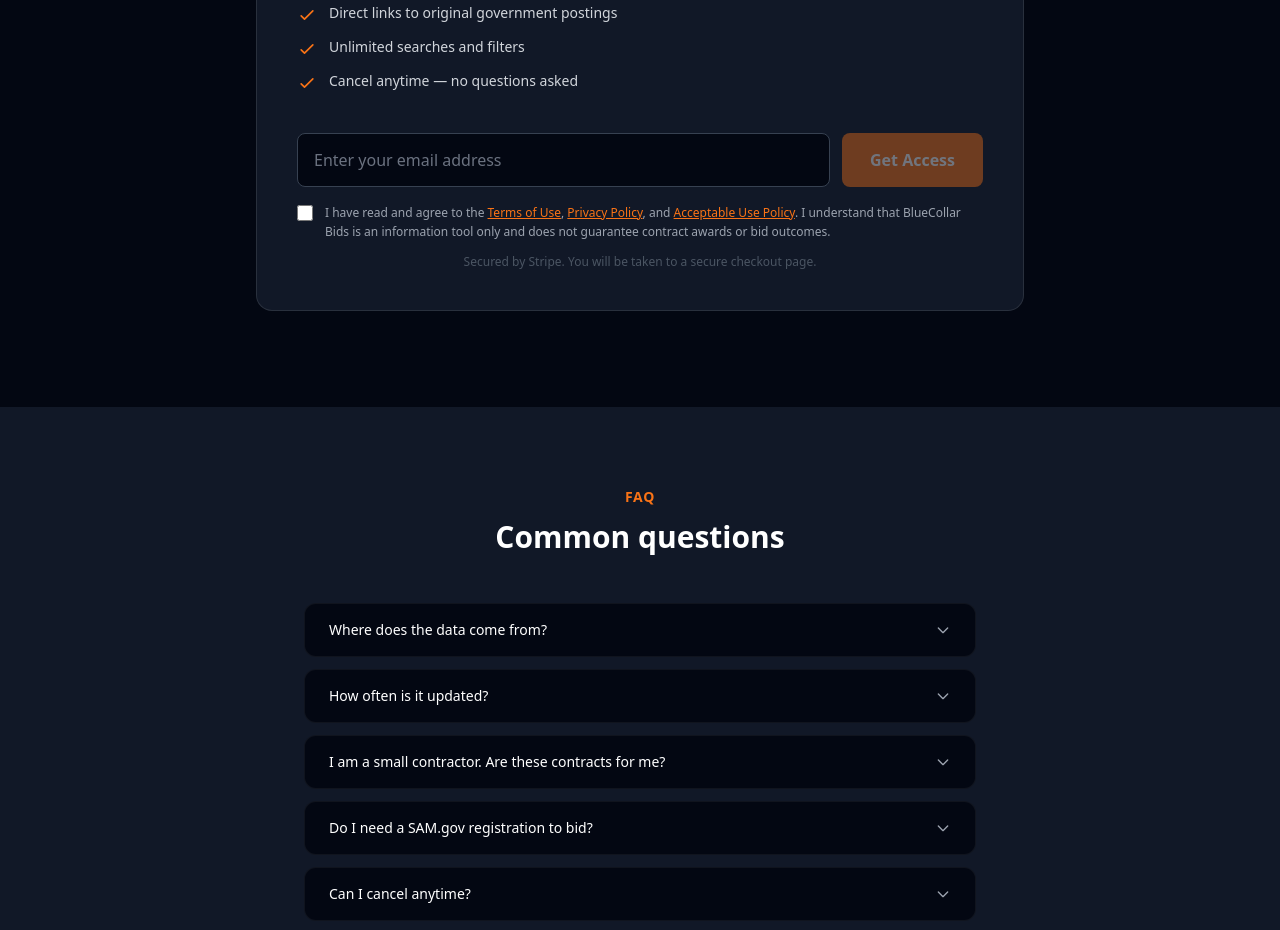
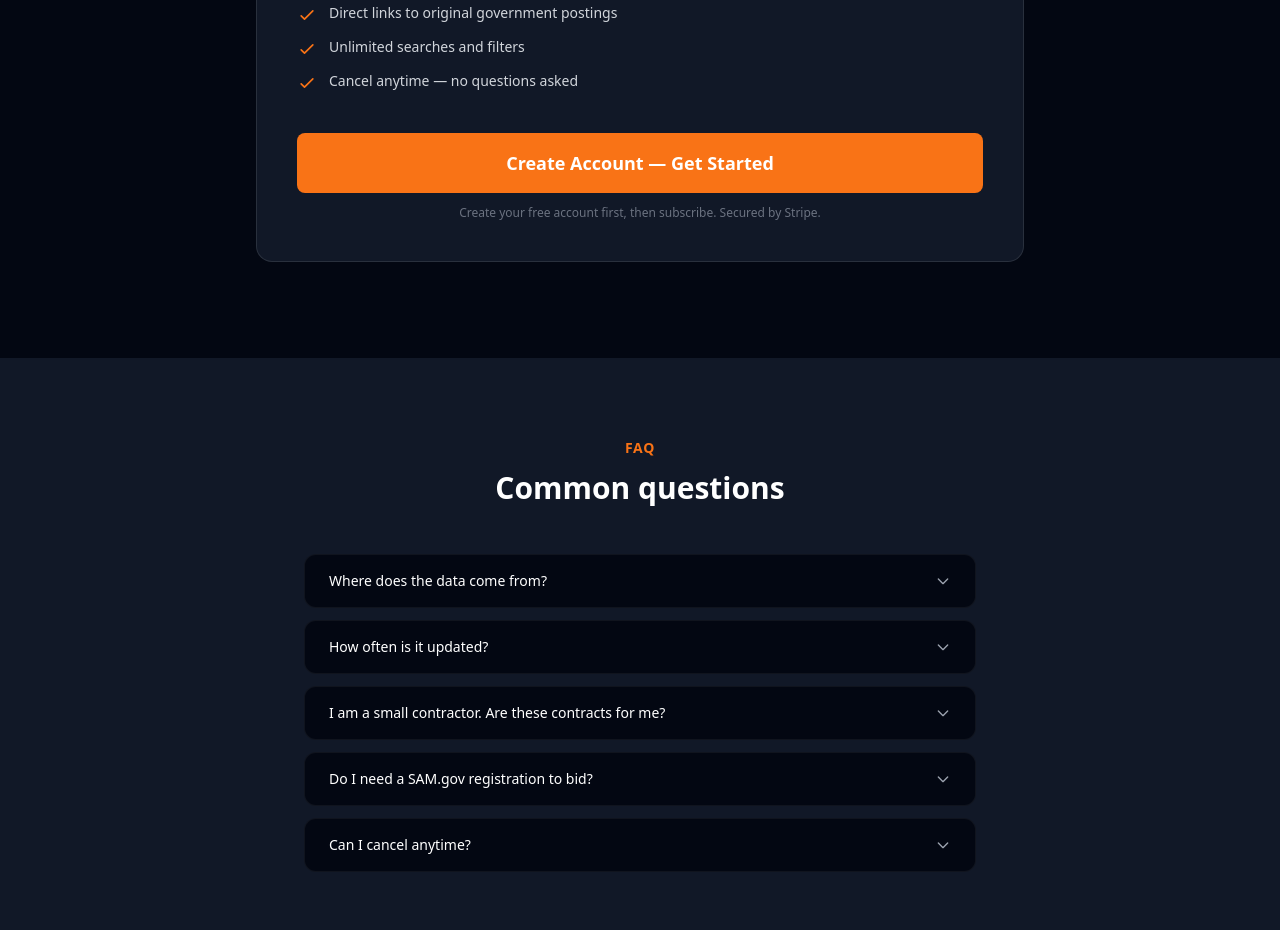
Before and after one commit to Peace1576/blue-color, a Next.js app: page / in a window 1280 px wide. Shown: the part 4000-4930 px from the top of the page. Built offline with nearby package versions, Linux system fonts and the light colour scheme.

Commit message:
New flow: sign up first, then pay — create account before Stripe checkout

```diff
--- a/src/app/page.tsx
+++ b/src/app/page.tsx
@@ -2,6 +2,7 @@
 
 import { useState } from 'react';
 
+// Trades list
 const TRADES = [
   { code: '238210', label: 'Electrical' },
   { code: '238220', label: 'Plumbing & HVAC' },
@@ -39,26 +40,7 @@ const FAQS = [
 ];
 
 export default function LandingPage() {
-  const [loading, setLoading] = useState(false);
-  const [email, setEmail] = useState('');
-  const [agreed, setAgreed] = useState(false);
   const [openFaq, setOpenFaq] = useState<number | null>(null);
-
-  async function handleCheckout(e: React.FormEvent) {
-    e.preventDefault();
-    setLoading(true);
-    try {
-      const res = await fetch('/api/checkout', {
-        method: 'POST',
-        headers: { 'Content-Type': 'application/json' },
-        body: JSON.stringify({ email }),
-      });
-      const { url } = await res.json();
-      if (url) window.location.href = url;
-    } catch {
-      setLoading(false);
-    }
-  }
 
   return (
     <main className="min-h-screen bg-gray-950 text-white">
@@ -78,7 +60,7 @@ export default function LandingPage() {
             <a href="/blog" className="hover:text-white transition-colors">Blog</a>
           </div>
           <a
-            href="#pricing"
+            href="/sign-up"
             className="bg-orange-500 hover:bg-orange-400 text-white text-sm font-semibold px-5 py-2.5 rounded-lg transition-colors"
           >
             Get Access
@@ -116,7 +98,7 @@ export default function LandingPage() {
                 See How It Works
               </a>
               <a
-                href="#pricing"
+                href="/sign-up"
                 className="bg-orange-500 hover:bg-orange-400 text-white font-semibold px-6 py-3.5 rounded-lg transition-colors text-center"
               >
                 Start for $150 / month
@@ -336,53 +318,14 @@ export default function LandingPage() {
               ))}
             </ul>
 
-            <form onSubmit={handleCheckout} className="space-y-4">
-              <div className="flex flex-col sm:flex-row gap-3">
-                <input
-                  type="email"
-                  required
-                  value={email}
-                  onChange={(e) => setEmail(e.target.value)}
-                  placeholder="Enter your email address"
-                  className="flex-1 bg-gray-950 border border-gray-700 rounded-lg px-4 py-3.5 text-white placeholder-gray-500 focus:outline-none focus:border-orange-500 transition-colors"
-                />
-                <button
-                  type="submit"
-                  disabled={loading || !agreed}
-                  className="bg-orange-500 hover:bg-orange-400 disabled:opacity-40 disabled:cursor-not-allowed text-white font-semibold px-7 py-3.5 rounded-lg transition-colors whitespace-nowrap"
-                >
-                  {loading ? 'Redirecting...' : 'Get Access'}
-                </button>
-              </div>
-
-              <label className="flex items-start gap-3 cursor-pointer">
-                <input
-                  type="checkbox"
-                  required
-                  checked={agreed}
-                  onChange={(e) => setAgreed(e.target.checked)}
-                  className="mt-0.5 w-4 h-4 accent-orange-500 shrink-0"
-                />
-                <span className="text-xs text-gray-400 leading-relaxed">
-                  I have read and agree to the{' '}
-                  <a href="/legal/terms" target="_blank" className="text-orange-500 hover:text-orange-400 underline">
-                    Terms of Use
-                  </a>
-                  ,{' '}
-                  <a href="/legal/privacy" target="_blank" className="text-orange-500 hover:text-orange-400 underline">
-                    Privacy Policy
-                  </a>
-                  , and{' '}
-                  <a href="/legal/acceptable-use" target="_blank" className="text-orange-500 hover:text-orange-400 underline">
-                    Acceptable Use Policy
-                  </a>
-                  . I understand that BlueCollar Bids is an information tool only and does not
-                  guarantee contract awards or bid outcomes.
-                </span>
-              </label>
-            </form>
-            <p className="text-xs text-gray-600 mt-3 text-center">
-              Secured by Stripe. You will be taken to a secure checkout page.
+            <a
+              href="/sign-up"
+              className="block w-full text-center bg-orange-500 hover:bg-orange-400 text-white font-bold py-4 rounded-lg transition-colors text-lg"
+            >
+              Create Account — Get Started
+            </a>
+            <p className="text-xs text-gray-500 mt-3 text-center">
+              Create your free account first, then subscribe. Secured by Stripe.
             </p>
           </div>
         </div>
@@ -440,7 +383,7 @@ export default function LandingPage() {
               few hours. Make sure you see it before your competition does.
             </p>
             <a
-              href="#pricing"
+              href="/sign-up"
               className="inline-block bg-orange-500 hover:bg-orange-400 text-white font-semibold px-8 py-4 rounded-lg transition-colors"
             >
               Get Access — $150 / month
--- /dev/null
+++ b/src/app/sign-up/[[...sign-up]]/page.tsx
@@ -0,0 +1,30 @@
+import { SignUp } from '@clerk/nextjs';
+
+export default function SignUpPage() {
+  return (
+    <div className="min-h-screen bg-gray-950 flex flex-col items-center justify-center px-4">
+      <div className="mb-8 text-center">
+        <span className="text-2xl font-bold text-white">BlueCollar</span>
+        <span className="text-2xl font-bold text-orange-500">Bids</span>
+        <p className="text-gray-400 text-sm mt-2">Create your account to get started</p>
+      </div>
+      <SignUp
+        appearance={{
+          elements: {
+            rootBox: 'w-full max-w-md',
+            card: 'bg-gray-900 border border-white/10 shadow-xl',
+            headerTitle: 'text-white',
+            headerSubtitle: 'text-gray-400',
+            socialButtonsBlockButton: 'bg-gray-800 border-white/10 text-white hover:bg-gray-700',
+            formFieldLabel: 'text-gray-300',
+            formFieldInput: 'bg-gray-800 border-gray-700 text-white',
+            footerActionLink: 'text-orange-500 hover:text-orange-400',
+            formButtonPrimary: 'bg-orange-500 hover:bg-orange-400',
+          },
+        }}
+        redirectUrl="/subscribe"
+        afterSignUpUrl="/subscribe"
+      />
+    </div>
+  );
+}
--- /dev/null
+++ b/src/app/subscribe/page.tsx
@@ -0,0 +1,113 @@
+'use client';
+
+import { useUser } from '@clerk/nextjs';
+import { useEffect, useState } from 'react';
+import { getSupabase } from '@/lib/supabase';
+import Link from 'next/link';
+
+export default function SubscribePage() {
+  const { user, isLoaded } = useUser();
+  const [loading, setLoading] = useState(false);
+  const [checking, setChecking] = useState(true);
+
+  useEffect(() => {
+    if (!isLoaded || !user) return;
+    async function checkSub() {
+      const supabase = getSupabase();
+      const email = user?.primaryEmailAddress?.emailAddress;
+      if (!email) { setChecking(false); return; }
+      const { data } = await supabase
+        .from('subscribers')
+        .select('status')
+        .eq('email', email)
+        .single();
+      if (data?.status === 'active') {
+        window.location.href = '/dashboard';
+      } else {
+        setChecking(false);
+      }
+    }
+    checkSub();
+  }, [isLoaded, user]);
+
+  async function handleCheckout() {
+    setLoading(true);
+    try {
+      const res = await fetch('/api/checkout', {
+        method: 'POST',
+        headers: { 'Content-Type': 'application/json' },
+        body: JSON.stringify({ email: user?.primaryEmailAddress?.emailAddress }),
+      });
+      const { url } = await res.json();
+      if (url) window.location.href = url;
+    } catch {
+      setLoading(false);
+    }
+  }
+
+  if (!isLoaded || checking) {
+    return (
+      <div className="min-h-screen bg-gray-950 flex items-center justify-center">
+        <p className="text-gray-500">Loading…</p>
+      </div>
+    );
+  }
+
+  return (
+    <div className="min-h-screen bg-gray-950 text-white flex flex-col items-center justify-center px-6 py-16">
+      <div className="mb-8 text-center">
+        <Link href="/">
+          <span className="text-2xl font-bold text-white">BlueCollar</span>
+          <span className="text-2xl font-bold text-orange-500">Bids</span>
+        </Link>
+      </div>
+
+      <div className="w-full max-w-lg bg-gray-900 border border-white/10 rounded-2xl p-8 md:p-10">
+        <div className="mb-6">
+          <p className="text-orange-500 text-sm font-semibold uppercase tracking-wider mb-2">One step away</p>
+          <h1 className="text-3xl font-bold">Activate your subscription</h1>
+          <p className="text-gray-400 text-sm mt-2">
+            Signed in as <span className="text-white">{user?.primaryEmailAddress?.emailAddress}</span>
+          </p>
+        </div>
+
+        <div className="flex items-end gap-2 mb-2">
+          <span className="text-5xl font-extrabold">$150</span>
+          <span className="text-gray-400 pb-2">/ month</span>
+        </div>
+        <p className="text-gray-400 text-sm mb-8">Cancel anytime. No long-term commitment. No setup fees.</p>
+
+        <ul className="space-y-3 mb-10">
+          {[
+            'Full access to the live bids dashboard',
+            '10 trade NAICS categories covered',
+            'Filter by state, set-aside type, and deadline',
+            'Updated every 6 hours from SAM.gov',
+            'Direct links to original government postings',
+            'Unlimited searches and filters',
+            'Cancel anytime — no questions asked',
+          ].map((item) => (
+            <li key={item} className="flex items-start gap-3 text-sm text-gray-300">
+              <svg className="w-5 h-5 text-orange-500 mt-0.5 shrink-0" fill="none" stroke="currentColor" viewBox="0 0 24 24">
+                <path strokeLinecap="round" strokeLinejoin="round" strokeWidth={2} d="M5 13l4 4L19 7" />
+              </svg>
+              {item}
+            </li>
+          ))}
+        </ul>
+
+        <button
+          onClick={handleCheckout}
+          disabled={loading}
+          className="w-full bg-orange-500 hover:bg-orange-400 disabled:opacity-50 text-white font-bold py-4 rounded-lg transition-colors text-lg"
+        >
+          {loading ? 'Redirecting to checkout…' : 'Subscribe Now — $150 / month'}
+        </button>
+
+        <p className="text-xs text-gray-600 mt-3 text-center">
+          Secured by Stripe. You will be taken to a secure checkout page.
+        </p>
+      </div>
+    </div>
+  );
+}
--- a/src/middleware.ts
+++ b/src/middleware.ts
@@ -1,6 +1,6 @@
 import { clerkMiddleware, createRouteMatcher } from '@clerk/nextjs/server';
 
-const isProtectedRoute = createRouteMatcher(['/dashboard(.*)']);
+const isProtectedRoute = createRouteMatcher(['/dashboard(.*)', '/subscribe(.*)']);
 
 export default clerkMiddleware(async (auth, req) => {
   if (isProtectedRoute(req)) {
```
